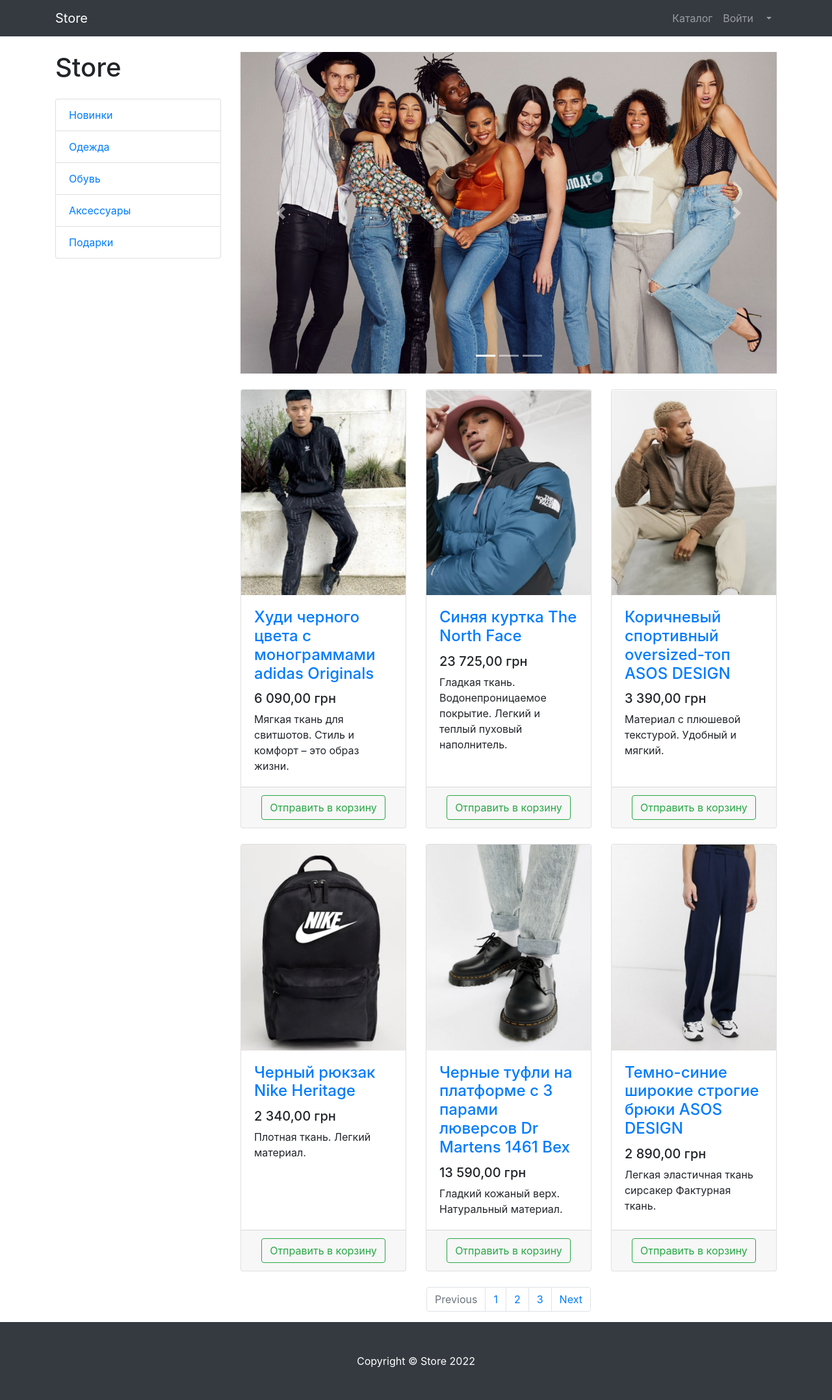
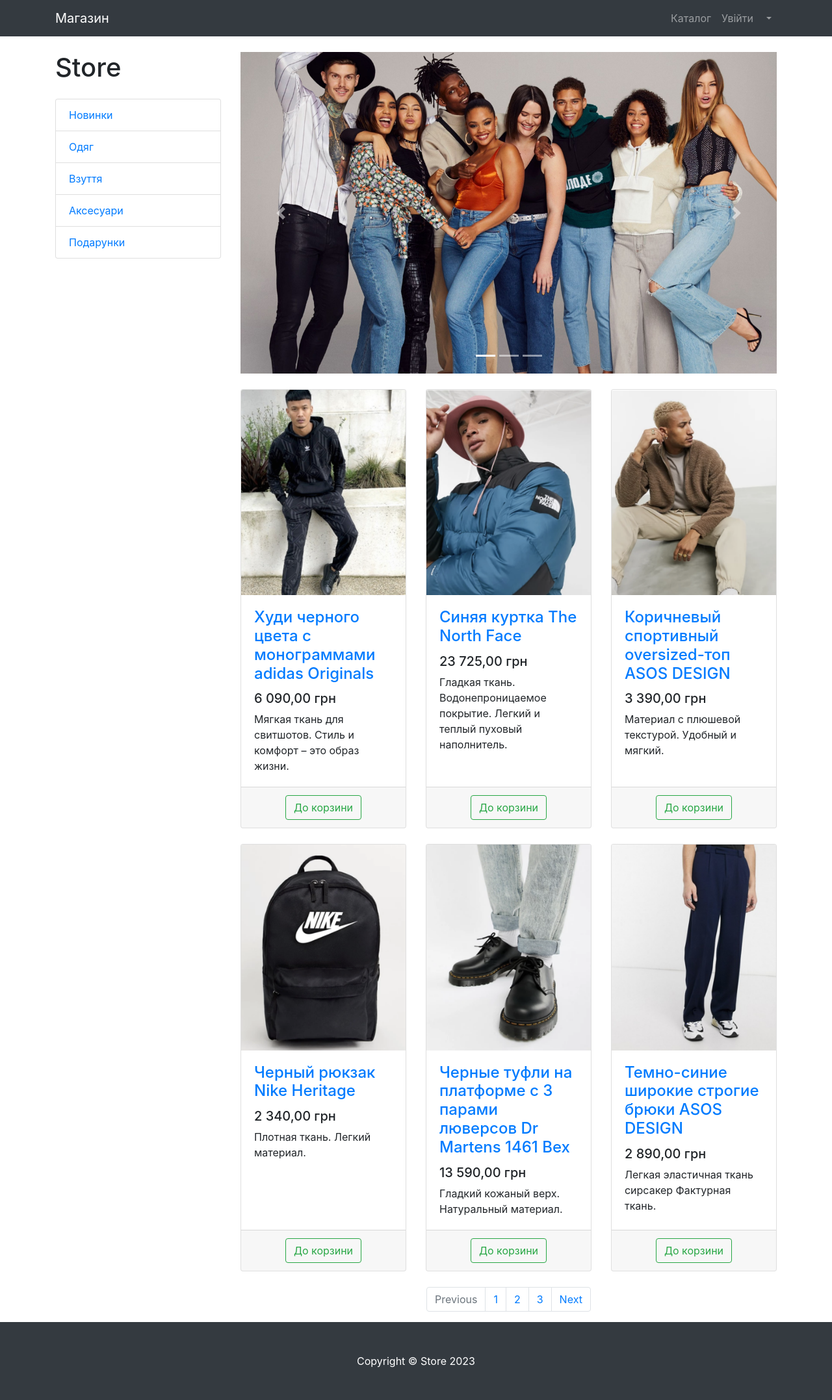
Before and after one commit to itOmelchDO/OnlineStore, a Django app: page /products/ in a window 1280 px wide. Shown: the whole page at 65% size. Run offline with Django 4.2, Linux system fonts and the light colour scheme; some libraries are stand-ins or nearby versions.

Commit message:
'Edited info in the store'

```diff
--- a/products/templates/products/products.html
+++ b/products/templates/products/products.html
@@ -8,7 +8,7 @@
     <meta name="description" content="">
     <meta name="author" content="">
 
-    <title>Store - Каталог</title>
+    <title>DESIREX - Каталог</title>
 
     <!-- Bootstrap core CSS -->
     <link href="/static/vendor/bootstrap/css/bootstrap.min.css" rel="stylesheet">
@@ -23,7 +23,7 @@
 <!-- Navigation -->
 <nav class="navbar navbar-expand-lg navbar-dark bg-dark fixed-top">
     <div class="container">
-        <a class="navbar-brand" href="index.html">Store</a>
+        <a class="navbar-brand" href="index.html">Магазин</a>
         <button class="navbar-toggler" type="button" data-toggle="collapse" data-target="#navbarResponsive"
                 aria-controls="navbarResponsive" aria-expanded="false" aria-label="Toggle navigation">
             <span class="navbar-toggler-icon"></span>
@@ -34,7 +34,7 @@
                     <a class="nav-link" href="products.html">Каталог <i class="fas fa-shopping-bag"></i> </a>
                 </li>
                 <li class="nav-item">
-                    <a class="nav-link" href="users/login.html">Войти <i class="fas fa-sign-in-alt"></i></a>
+                    <a class="nav-link" href="users/login.html">Увійти <i class="fas fa-sign-in-alt"></i></a>
                 </li>
                 <li class="nav-item dropdown">
                     <a class="nav-link dropdown-toggle" href="#" id="navbarDropdown" role="button"
@@ -43,16 +43,16 @@
                     </a>
                     <ul class="dropdown-menu" aria-labelledby="navbarDropdown">
                         <li>
-                            <a class="dropdown-item" href="users/profile.html">Профиль</a>
+                            <a class="dropdown-item" href="users/profile.html">Профіль</a>
                         </li>
-                        <li><a class="dropdown-item" href="orders/orders.html">Заказы</a></li>
-                        <li><a class="dropdown-item" href="#">Админ-панель</a></li>
+                        <li><a class="dropdown-item" href="orders/orders.html">Замовлення</a></li>
+                        <li><a class="dropdown-item" href="#">Адмін-панель</a></li>
                         <li>
                             <hr class="dropdown-divider">
                         </li>
                         <li>
                             <a class="dropdown-item" href="#">
-                                Выйти
+                                Вийти
                             </a>
                         </li>
                     </ul>
@@ -72,10 +72,10 @@
             <h1 class="my-4">Store</h1>
             <div class="list-group">
                 <a href="#" class="list-group-item">Новинки</a>
-                <a href="#" class="list-group-item">Одежда</a>
-                <a href="#" class="list-group-item">Обувь</a>
-                <a href="#" class="list-group-item">Аксессуары</a>
-                <a href="#" class="list-group-item">Подарки</a>
+                <a href="#" class="list-group-item">Одяг</a>
+                <a href="#" class="list-group-item">Взуття</a>
+                <a href="#" class="list-group-item">Аксесуари</a>
+                <a href="#" class="list-group-item">Подарунки</a>
             </div>
 
         </div>
@@ -102,11 +102,11 @@
                 </div>
                 <a class="carousel-control-prev" href="#carouselExampleIndicators" role="button" data-slide="prev">
                     <span class="carousel-control-prev-icon" aria-hidden="true"></span>
-                    <span class="sr-only">Previous</span>
+                    <span class="sr-only">Попередня</span>
                 </a>
                 <a class="carousel-control-next" href="#carouselExampleIndicators" role="button" data-slide="next">
                     <span class="carousel-control-next-icon" aria-hidden="true"></span>
-                    <span class="sr-only">Next</span>
+                    <span class="sr-only">Наступна</span>
                 </a>
             </div>
 
@@ -127,7 +127,7 @@
                             <p class="card-text">Мягкая ткань для свитшотов. Стиль и комфорт – это образ жизни.</p>
                         </div>
                         <div class="card-footer text-center">
-                            <button type="button" class="btn btn-outline-success">Отправить в корзину</button>
+                            <button type="button" class="btn btn-outline-success">До корзини</button>
                         </div>
                     </div>
                 </div>
@@ -148,7 +148,7 @@
                             </p>
                         </div>
                         <div class="card-footer text-center">
-                            <button type="button" class="btn btn-outline-success">Отправить в корзину</button>
+                            <button type="button" class="btn btn-outline-success">До корзини</button>
                         </div>
                     </div>
                 </div>
@@ -168,7 +168,7 @@
                             <p class="card-text">Материал с плюшевой текстурой. Удобный и мягкий.</p>
                         </div>
                         <div class="card-footer text-center">
-                            <button type="button" class="btn btn-outline-success">Отправить в корзину</button>
+                            <button type="button" class="btn btn-outline-success">До корзини</button>
                         </div>
                     </div>
                 </div>
@@ -188,7 +188,7 @@
                             <p class="card-text">Плотная ткань. Легкий материал.</p>
                         </div>
                         <div class="card-footer text-center">
-                            <button type="button" class="btn btn-outline-success">Отправить в корзину</button>
+                            <button type="button" class="btn btn-outline-success">До корзини</button>
                         </div>
                     </div>
                 </div>
@@ -208,7 +208,7 @@
                             <p class="card-text">Гладкий кожаный верх. Натуральный материал.</p>
                         </div>
                         <div class="card-footer text-center">
-                            <button type="button" class="btn btn-outline-success">Отправить в корзину</button>
+                            <button type="button" class="btn btn-outline-success">До корзини</button>
                         </div>
                     </div>
                 </div>
@@ -228,7 +228,7 @@
                             <p class="card-text">Легкая эластичная ткань сирсакер Фактурная ткань.</p>
                         </div>
                         <div class="card-footer text-center">
-                            <button type="button" class="btn btn-outline-success">Отправить в корзину</button>
+                            <button type="button" class="btn btn-outline-success">До корзини</button>
                         </div>
                     </div>
                 </div>
@@ -259,7 +259,7 @@
 <!-- Footer -->
 <footer class="py-5 bg-dark">
     <div class="container">
-        <p class="m-0 text-center text-white">Copyright &copy; Store 2022</p>
+        <p class="m-0 text-center text-white">Copyright &copy; Store 2023</p>
     </div>
     <!-- /.container -->
 </footer>
```
Also changed, not shown: products/templates/products/index.html (+10 -10 lines).
